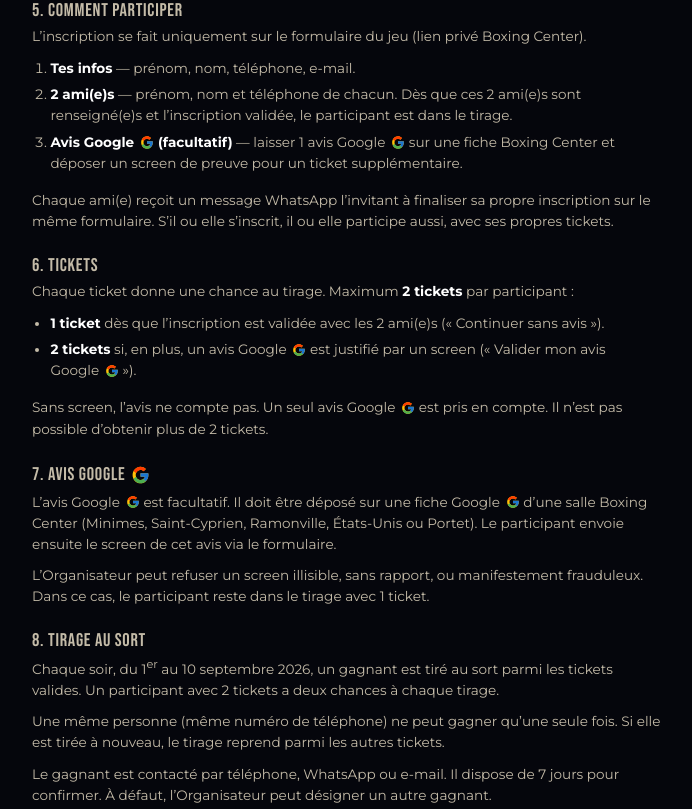
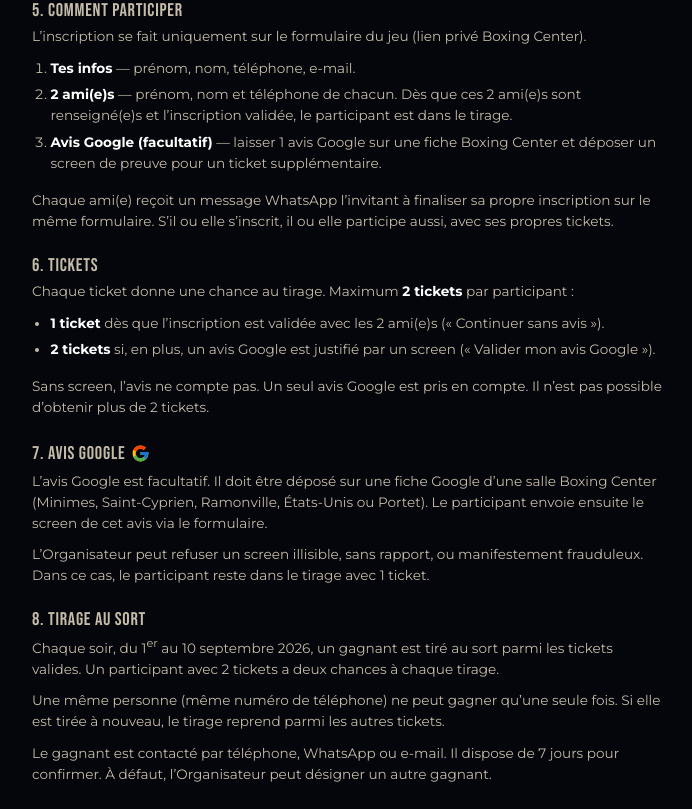
Before and after one commit to angoularaphael/jeu-concours-bc, a website built with Vite: page reglement.html in a window 1280 px wide. Shown: the part 1011-1820 px from the top of the page, without its empty margins (292-984 px from the left). Built offline with nearby package versions, Linux system fonts and the light colour scheme.

Commit message:
Règlement : logo Google uniquement sur le titre de section 7.

```diff
--- a/reglement.html
+++ b/reglement.html
@@ -41,7 +41,7 @@
   <ol>
     <li><strong>Tes infos</strong> — prénom, nom, téléphone, e-mail.</li>
     <li><strong>2 ami(e)s</strong> — prénom, nom et téléphone de chacun. Dès que ces 2 ami(e)s sont renseigné(e)s et l’inscription validée, le participant est dans le tirage.</li>
-    <li><strong>Avis <span class="google-brand">Google<img src="/img/google-logo.svg" alt="" class="google-mark" width="18" height="18" decoding="async" /></span> (facultatif)</strong> — laisser 1 avis <span class="google-brand">Google<img src="/img/google-logo.svg" alt="" class="google-mark" width="18" height="18" decoding="async" /></span> sur une fiche Boxing Center et déposer un screen de preuve pour un ticket supplémentaire.</li>
+    <li><strong>Avis Google (facultatif)</strong> — laisser 1 avis Google sur une fiche Boxing Center et déposer un screen de preuve pour un ticket supplémentaire.</li>
   </ol>
   <p>Chaque ami(e) reçoit un message WhatsApp l’invitant à finaliser sa propre inscription sur le même formulaire. S’il ou elle s’inscrit, il ou elle participe aussi, avec ses propres tickets.</p>
 
@@ -49,12 +49,12 @@
   <p>Chaque ticket donne une chance au tirage. Maximum <strong>2 tickets</strong> par participant :</p>
   <ul>
     <li><strong>1 ticket</strong> dès que l’inscription est validée avec les 2 ami(e)s (« Continuer sans avis »).</li>
-    <li><strong>2 tickets</strong> si, en plus, un avis <span class="google-brand">Google<img src="/img/google-logo.svg" alt="" class="google-mark" width="18" height="18" decoding="async" /></span> est justifié par un screen (« Valider mon avis <span class="google-brand">Google<img src="/img/google-logo.svg" alt="" class="google-mark" width="18" height="18" decoding="async" /></span> »).</li>
+    <li><strong>2 tickets</strong> si, en plus, un avis Google est justifié par un screen (« Valider mon avis Google »).</li>
   </ul>
-  <p>Sans screen, l’avis ne compte pas. Un seul avis <span class="google-brand">Google<img src="/img/google-logo.svg" alt="" class="google-mark" width="18" height="18" decoding="async" /></span> est pris en compte. Il n’est pas possible d’obtenir plus de 2 tickets.</p>
+  <p>Sans screen, l’avis ne compte pas. Un seul avis Google est pris en compte. Il n’est pas possible d’obtenir plus de 2 tickets.</p>
 
   <h2>7. Avis <span class="google-brand">Google<img src="/img/google-logo.svg" alt="" class="google-mark" width="18" height="18" decoding="async" /></span></h2>
-  <p>L’avis <span class="google-brand">Google<img src="/img/google-logo.svg" alt="" class="google-mark" width="18" height="18" decoding="async" /></span> est facultatif. Il doit être déposé sur une fiche <span class="google-brand">Google<img src="/img/google-logo.svg" alt="" class="google-mark" width="18" height="18" decoding="async" /></span> d’une salle Boxing Center (Minimes, Saint-Cyprien, Ramonville, États-Unis ou Portet). Le participant envoie ensuite le screen de cet avis via le formulaire.</p>
+  <p>L’avis Google est facultatif. Il doit être déposé sur une fiche Google d’une salle Boxing Center (Minimes, Saint-Cyprien, Ramonville, États-Unis ou Portet). Le participant envoie ensuite le screen de cet avis via le formulaire.</p>
   <p>L’Organisateur peut refuser un screen illisible, sans rapport, ou manifestement frauduleux. Dans ce cas, le participant reste dans le tirage avec 1 ticket.</p>
 
   <h2>8. Tirage au sort</h2>
@@ -75,7 +75,7 @@
   <p>Conformément au RGPD, chacun peut demander l’accès, la rectification, l’effacement ou l’opposition en écrivant à Boxing Center. Les ami(e)s désigné(e)s peuvent également demander l’effacement de leurs coordonnées.</p>
 
   <h2>12. Responsabilité</h2>
-  <p>L’Organisateur ne peut être tenu responsable d’un dysfonctionnement du réseau, de WhatsApp, de <span class="google-brand">Google<img src="/img/google-logo.svg" alt="" class="google-mark" width="18" height="18" decoding="async" /></span>, ou du terminal du participant. Le jeu peut être modifié, interrompu ou annulé en cas de force majeure ou d’impossibilité matérielle, sans indemnité.</p>
+  <p>L’Organisateur ne peut être tenu responsable d’un dysfonctionnement du réseau, de WhatsApp, de Google, ou du terminal du participant. Le jeu peut être modifié, interrompu ou annulé en cas de force majeure ou d’impossibilité matérielle, sans indemnité.</p>
 
   <h2>13. Acceptation</h2>
   <p>La validation du formulaire vaut acceptation pleine et entière du présent règlement. Pour toute question : s’adresser à sa salle Boxing Center.</p>
```
